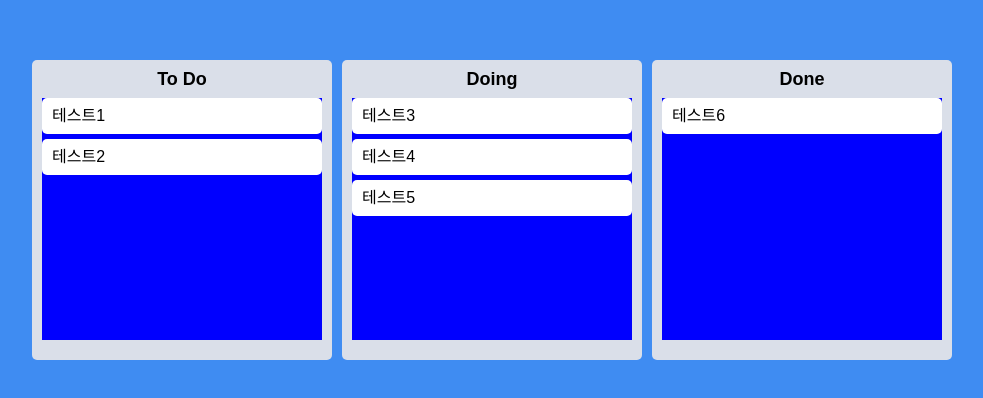
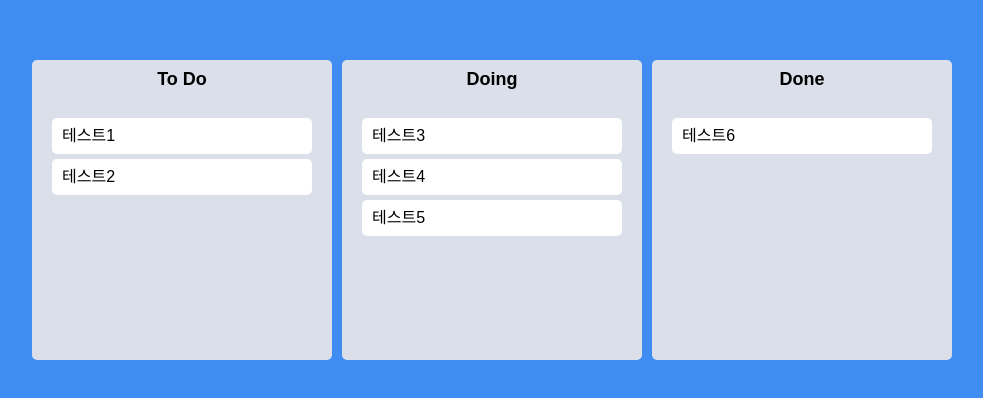
Before and after one commit to mocking-tiger/trello-clone, a React (Create React App) app: page / in a window 1280 px wide. Shown: the part 190-588 px from the top of the page, without its empty margins (148-1131 px from the left). Built offline with nearby package versions, Linux system fonts and the light colour scheme; a web font is replaced by a local one.

Commit message:
design: 각 투두 드래그할 때 스타일링 및 기존 색상 눈 안아픈 색으로 수정

```diff
--- a/src/components/Board.tsx
+++ b/src/components/Board.tsx
@@ -10,7 +10,6 @@
 const Wrapper = styled.div`
   width: 300px;
   min-height: 300px;
-  padding: 20px 10px;
   padding-top: 10px;
   background-color: ${(props) => props.theme.boardColor};
   border-radius: 5px;
@@ -26,8 +25,13 @@
 `;
 
 const Area = styled.div<IAreaProps>`
+  padding: 20px;
   background-color: ${(props) =>
-    props.isDraggingOver ? "pink" : props.isDraggingFromThis ? "red" : "blue"};
+    props.isDraggingOver
+      ? "#dfe6e9"
+      : props.isDraggingFromThis
+      ? "#b2bec3"
+      : "transparent"};
   flex-grow: 1;
   transition: background-color 0.3s ease-in-out;
 `;
--- a/src/components/DraggableCard.tsx
+++ b/src/components/DraggableCard.tsx
@@ -2,12 +2,15 @@
 import styled from "styled-components";
 import { Draggable } from "react-beautiful-dnd";
 
-const Card = styled.div`
+const Card = styled.div<{ isDragging: boolean }>`
   margin-bottom: 5px;
   padding: 10px 10px;
-  background-color: ${(props) => props.theme.cardColor};
+  background-color: ${(props) =>
+    props.isDragging ? "#74b9ff" : props.theme.cardColor};
   border-radius: 5px;
   user-select: none;
+  box-shadow: ${(props) =>
+    props.isDragging ? "0px 2px 5px rgba(0,0,0,0.05)" : ""};
 `;
 
 // 스타일드 컴포넌트 영역 끝
@@ -22,11 +25,12 @@
   return (
     <Draggable key={toDo} draggableId={toDo} index={index}>
       {/* beautiful-dnd의 Draggable의 key와 draggableId의 값은 같아야함*/}
-      {(props) => (
+      {(provided, snapshot) => (
         <Card
-          ref={props.innerRef}
-          {...props.dragHandleProps}
-          {...props.draggableProps}
+          ref={provided.innerRef}
+          {...provided.dragHandleProps}
+          {...provided.draggableProps}
+          isDragging={snapshot.isDragging}
         >
           {toDo}
         </Card>
```
